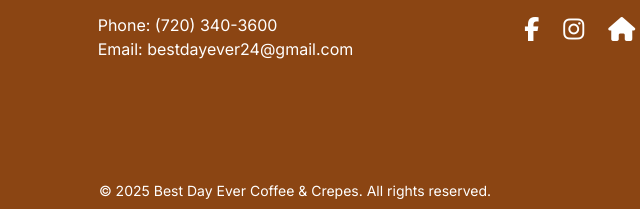
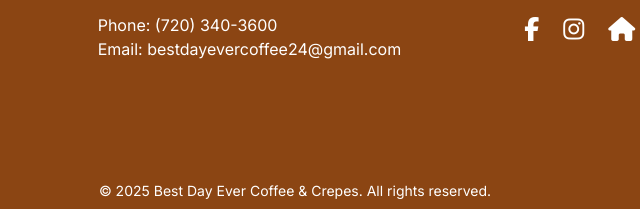
Before and after one commit to alcam/BDEStatic, a plain HTML site: page index.html in a window 1280 px wide. Shown: the part 1071-1280 px from the top of the page, 345-985 px from the left. Drawn offline with nearby package versions, Linux system fonts and the light colour scheme.

Commit message:
Update email address to bestdayevercoffee24@gmail.com

```diff
--- a/components/footer.html
+++ b/components/footer.html
@@ -21,7 +21,7 @@
                     Phone: <a href="tel:+17203403600" class="hover:text-bde-cream transition">(720) 340-3600</a>
                 </p>
                 <p>
-                    Email: <a href="mailto:bestdayever24@gmail.com" class="hover:text-bde-cream transition">bestdayever24@gmail.com</a>
+                    Email: <a href="mailto:bestdayevercoffee24@gmail.com" class="hover:text-bde-cream transition">bestdayevercoffee24@gmail.com</a>
                 </p>
             </div>
             <div>
```
